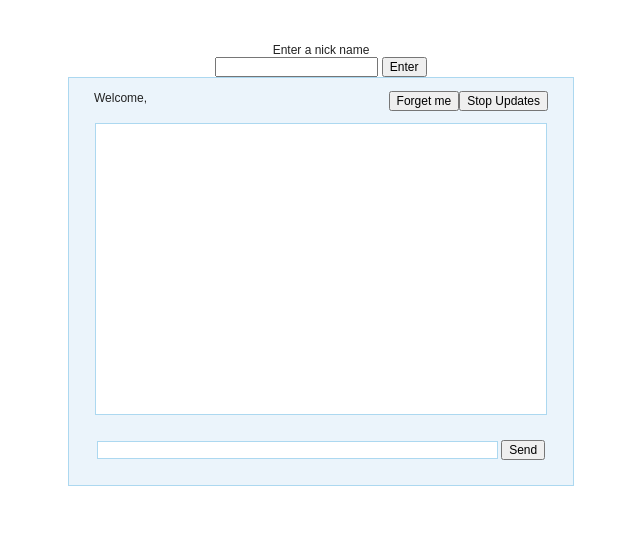
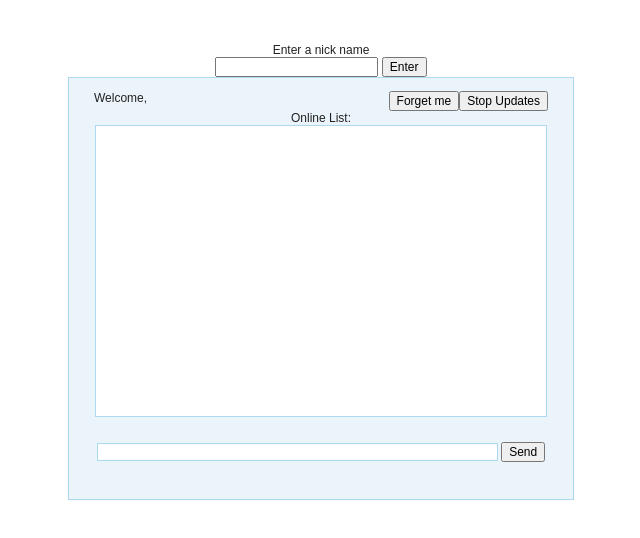
Before and after one commit to berkkarapence/Chat-Server, a website: page index.html in a window 1280 px wide. Shown: the whole page, without its empty margins (319-959 px from the left). Drawn offline with nearby package versions, Linux system fonts and the light colour scheme; files that its build step writes are made by us from their sources; no server answers; files whose address does not match are found by name.

Commit message:
Fixed index.html

```diff
--- a/index.html
+++ b/index.html
@@ -21,6 +21,7 @@
         <input type="button" class="logout" name="pause" id="pause" value="Stop Updates" />
         <input type="button" class="logout" name="logout" id="logout" value="Forget me" />
         <div style="clear:both"></div>
+        <p class="list">Online List: <b><span id="users"></span></b></p
     </div>
 
     <div id="chatbox"></div>
@@ -30,6 +31,7 @@
         <input name="submitmsg" type="button"  id="submitmsg" value="Send" />
     </form>
 
+
 </div>
 
 </body>
```
